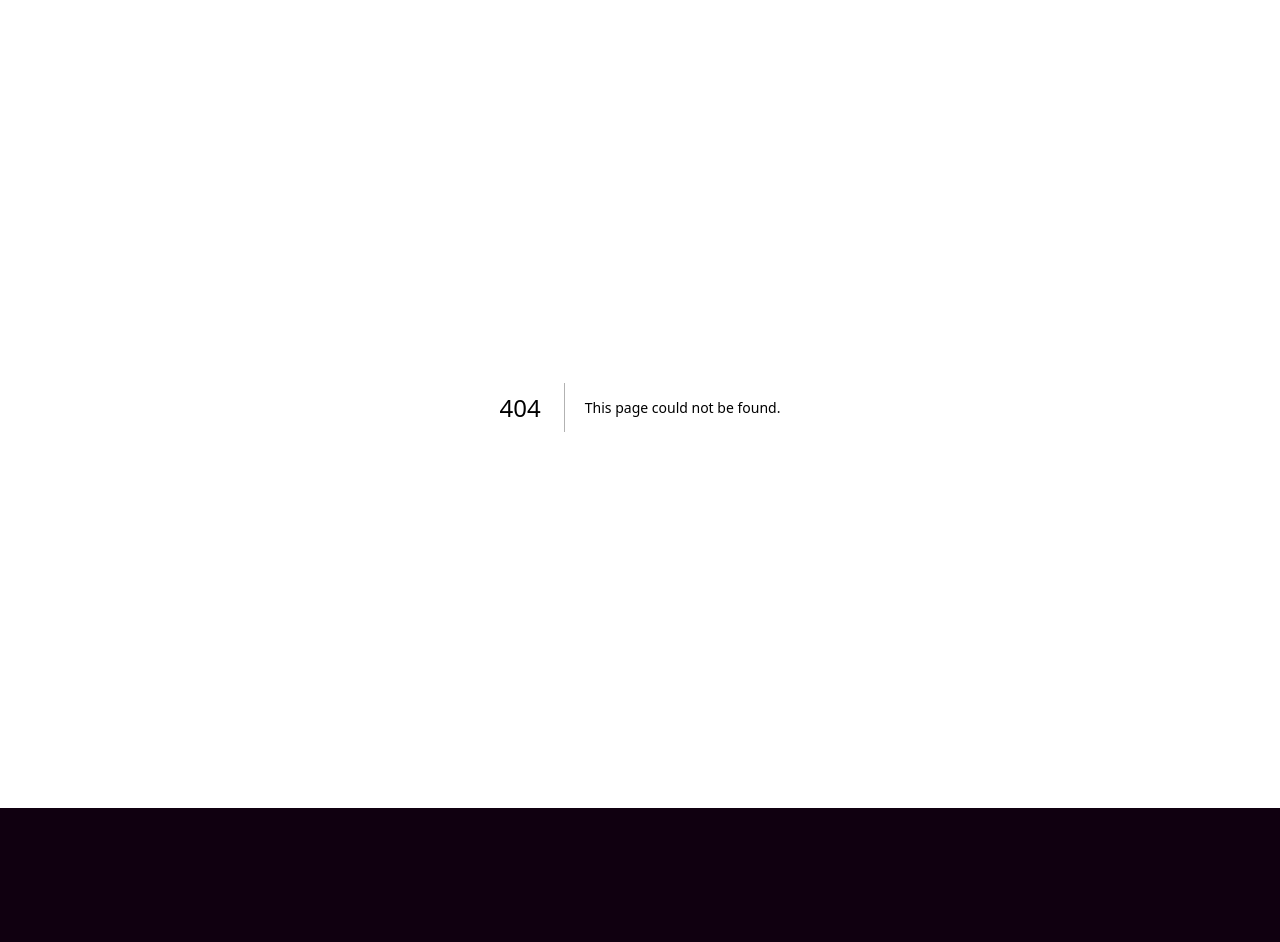
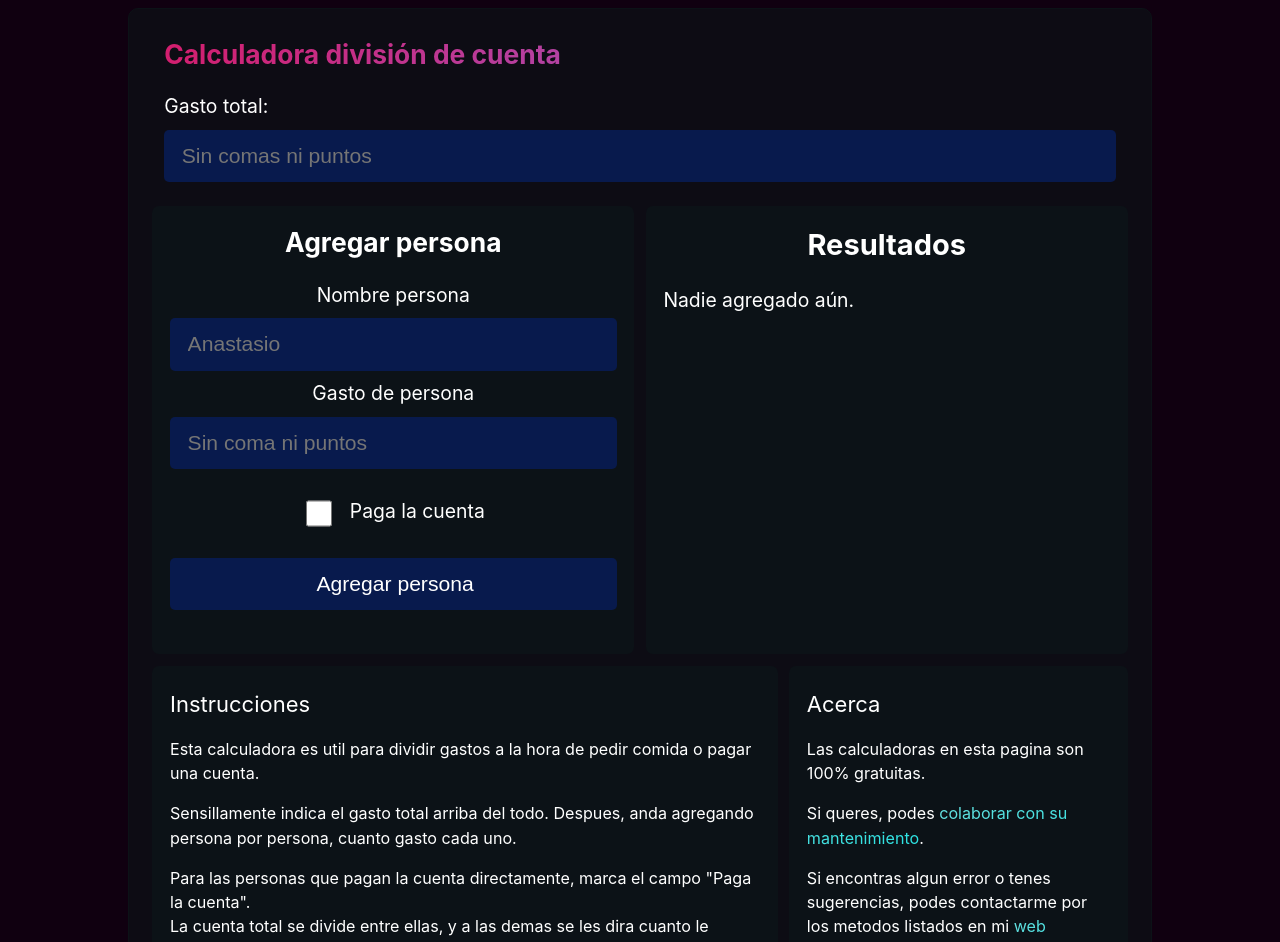
Before and after one commit to markski1/Calculadoras, a Next.js app: page /cuenta in a window 1280 px wide. Before the commit this address had no page. Shown: the part 180-1122 px from the top of the page. Before the commit the page ends 988 px from the top, so only its background shows below. Built offline with nearby package versions, Linux system fonts and the light colour scheme.

Commit message:
Visual: Calculadora de gasto entre amigos

```diff
--- a/components/atoms/Header.tsx
+++ b/components/atoms/Header.tsx
@@ -1,5 +1,5 @@
 import Link from "next/link";
-import styles from '../../styles/Home.module.css';
+import styles from '../../styles/Custom.module.css';
 
 export default function Header() {
 	return (
--- /dev/null
+++ b/components/atoms/PageHeader.tsx
@@ -0,0 +1,7 @@
+export default function PageHeader({ children }) {
+	return (
+		<div style={{margin: '.5rem 1rem', userSelect: 'none'}}>
+            {children}
+        </div>
+	);
+}
--- a/components/layout.tsx
+++ b/components/layout.tsx
@@ -1,6 +1,5 @@
-import Head from 'next/head';
 import Link from 'next/link';
-import styles from '../styles/Home.module.css';
+import styles from '../styles/Custom.module.css';
 
 export default function Layout({ children, home=false }) {
 	return (
--- a/pages/colaborar.tsx
+++ b/pages/colaborar.tsx
@@ -1,4 +1,4 @@
-import styles from '../styles/Home.module.css';
+import styles from '../styles/Custom.module.css';
 import HeadParams from '../components/atoms/HeadParams';
 import Layout from '../components/layout';
 
@@ -11,7 +11,7 @@ export default function Impuestos() {
                 />
 
             <Layout>
-                <div className={styles.siteContainer}>
+                <div className={styles.siteContainer} style={{userSelect: 'none'}}>
                     <div style={{margin: '.5rem 1rem'}}>
                         <h3 className={styles.text_accent_pink}>Colaborar</h3>
                         <p>
@@ -27,7 +27,7 @@ export default function Impuestos() {
                             Metodos:
                         </p>
                         <ul>
-                            <li><b>Transferencia</b>: Desde cualquier banco o billetera, podes transferir al alias "<span className={styles.text_accent_subtle}>markski</span>".</li>
+                            <li><b>Transferencia</b>: Desde cualquier banco o billetera, podes transferir al alias "<span className={styles.text_accent_subtle} style={{userSelect: 'text'}}>markski</span>".</li>
                             <li><b>MercadoPago o Tarjeta</b>: A traves de <a href="https://cafecito.app/Markski" className={styles.text_accent_subtle}>Cafecito</a>.</li>
                             <li><b>PayPal</b>: A traves de <a href="https://ko-fi.com/Markski" className={styles.text_accent_subtle}>Ko-Fi</a>.</li>
                         </ul>
--- /dev/null
+++ b/pages/cuenta.tsx
@@ -0,0 +1,129 @@
+import { useState, useEffect } from 'react';
+import styles from '../styles/Custom.module.css';
+import HeadParams from '../components/atoms/HeadParams';
+import Link from 'next/link';
+import Layout from '../components/layout';
+import PageHeader from '../components/atoms/PageHeader';
+
+export default function Cuenta() {
+    let peopleArray = [ {name: String, spent: Number} ];
+
+    // display states
+    const [displayPeople, setDisplayPeople] = useState( <p>Nadie agregado aún.</p> );
+    const [peopleUpdated, setPeopleUpdated] = useState(0);
+
+    useEffect(() => {
+
+    }, [peopleUpdated]);
+
+    function parseToPesos(pesosAmount: number, cents: boolean = true) {
+		return (
+			<span className={styles.money}>
+				$
+				{cents && pesosAmount.toLocaleString(undefined, { minimumFractionDigits: 2, maximumFractionDigits: 2 })
+                       || pesosAmount.toLocaleString(undefined, { minimumFractionDigits: 0, maximumFractionDigits: 0 })}
+			</span>
+		);
+	}
+
+    function truncateNum(perc: number) {
+        return perc.toLocaleString(undefined, { minimumFractionDigits: 2, maximumFractionDigits: 2 });
+    }
+
+    return (
+        <>
+            <HeadParams
+                title = "Calculadora división de cuenta"
+                description = "Agrega cuanto gasto cada uno y quien paga la cuenta, y mira cuanto le tiene que dar cada uno al que pago. Restaurants, Cafes, Pedidos, etc..."
+                />
+
+            <Layout>
+                <div className={styles.siteContainer}>
+                    <PageHeader>
+                        <h3 className={styles.text_accent_pink}>Calculadora división de cuenta</h3>
+                        <label>
+                            Gasto total:
+                            <input
+                                id="amount" placeholder="Sin comas ni puntos" type="number" pattern="[0-9]+([\.,][0-9]+)?" step="0.1"
+                                required
+                                min={0}
+                                className={styles.input}
+                                title="Numero con no mas de 2 decimales."
+                                />
+                        </label>
+                    </PageHeader>
+                    <div className={styles.flexContainer}>
+                        <div className={styles.flexBox} style={{userSelect: 'none'}}>
+                            <form style={{textAlign: 'center'}}>
+                                <h3>Agregar persona</h3>
+                                <label>
+                                    Nombre persona
+                                    <input
+                                        id="interest" type="text" placeholder="Anastasio"
+                                        required
+                                        min={0}
+                                        className={styles.input}
+                                        title="Numero con no mas de 2 decimales."
+                                        />
+                                </label>
+                                <label>
+                                    Gasto de persona
+                                    <input
+                                        id="days" type="number" placeholder="Sin coma ni puntos" step="1"
+                                        required
+                                        min={0}
+                                        className={styles.input}
+                                        title="Numero con no mas de 2 decimales."
+                                        />
+                                </label>
+                                <label><p>
+                                    <input
+                                        id="pagacuenta" type="checkbox"
+                                        className={styles.checkbox}
+                                        title="Indica si esta persona paga o no la cuenta."
+                                        />
+                                    Paga la cuenta
+                                </p></label>
+                                <input type="submit" value="Agregar persona" className={styles.input} />
+                            </form>
+                        </div>
+                        <div className={styles.flexBox}>
+                            <h2 style={{textAlign: 'center'}}>Resultados</h2>
+                            <div>
+                                {displayPeople}
+                            </div>
+                        </div>
+                        <div className={styles.flexBox} style={{userSelect: 'none'}}>
+                            <p className={styles.smallHeader}>Instrucciones</p>
+                            <small>
+                                <p>
+                                    Esta calculadora es util para dividir gastos a la hora de pedir comida o pagar una cuenta.
+                                </p>
+                                <p>
+                                    Sensillamente indica el gasto total arriba del todo. Despues, anda agregando persona por persona, cuanto gasto cada uno.
+                                </p>
+                                <p>
+                                    Para las personas que pagan la cuenta directamente, marca el campo "Paga la cuenta".<br />La cuenta total se divide entre ellas, y a las demas se les dira cuanto le tienen que dar a los que pagaron.
+                                </p>
+                            </small>
+                        </div>
+                        <div className={styles.flexBox} style={{flexBasis: '49%', flex: '2', minWidth: '15rem', userSelect: 'none'}}>
+                            <p className={styles.smallHeader}>Acerca</p>
+                            <small>
+                                <p>
+                                    Las calculadoras en esta pagina son 100% gratuitas.
+                                </p>
+                                <p>
+                                    Si queres, podes <Link href="colaborar" className={styles.text_accent_subtle}>colaborar con su mantenimiento</Link>.
+                                </p>
+                                <p>
+                                    Si encontras algun error o tenes sugerencias, podes contactarme por los metodos listados en mi <a href="https://markski.ar" className={styles.text_accent_subtle}>web personal</a>.
+                                </p>
+                            </small>
+                        </div>
+                    </div>
+                </div>
+            </Layout>
+        </>
+    )
+}
--- a/styles/Home.module.css
+++ b/styles/Custom.module.css
@@ -46,7 +46,8 @@
   border-radius: 10px;
   transition: color 0.2s ease, border-color 0.2s ease;
   background-color: #0c1217AA;
-  width: 700px
+  width: 700px;
+  user-select: none;
 }
 
 @media (max-width: 750px) {
--- a/styles/global.css
+++ b/styles/global.css
@@ -62,6 +62,7 @@ footer {
   width: 100%;
   height: 120px;
   text-align: center;
+  user-select: none;
 }
 code {
   background: #151515;
```
Also changed, not shown: pages/impuestos.tsx (+14 -14 lines), pages/index.tsx (+4 -4 lines), pages/plazo-fijo.tsx (+12 -14 lines), pages/sueldo.tsx (+11 -10 lines).
